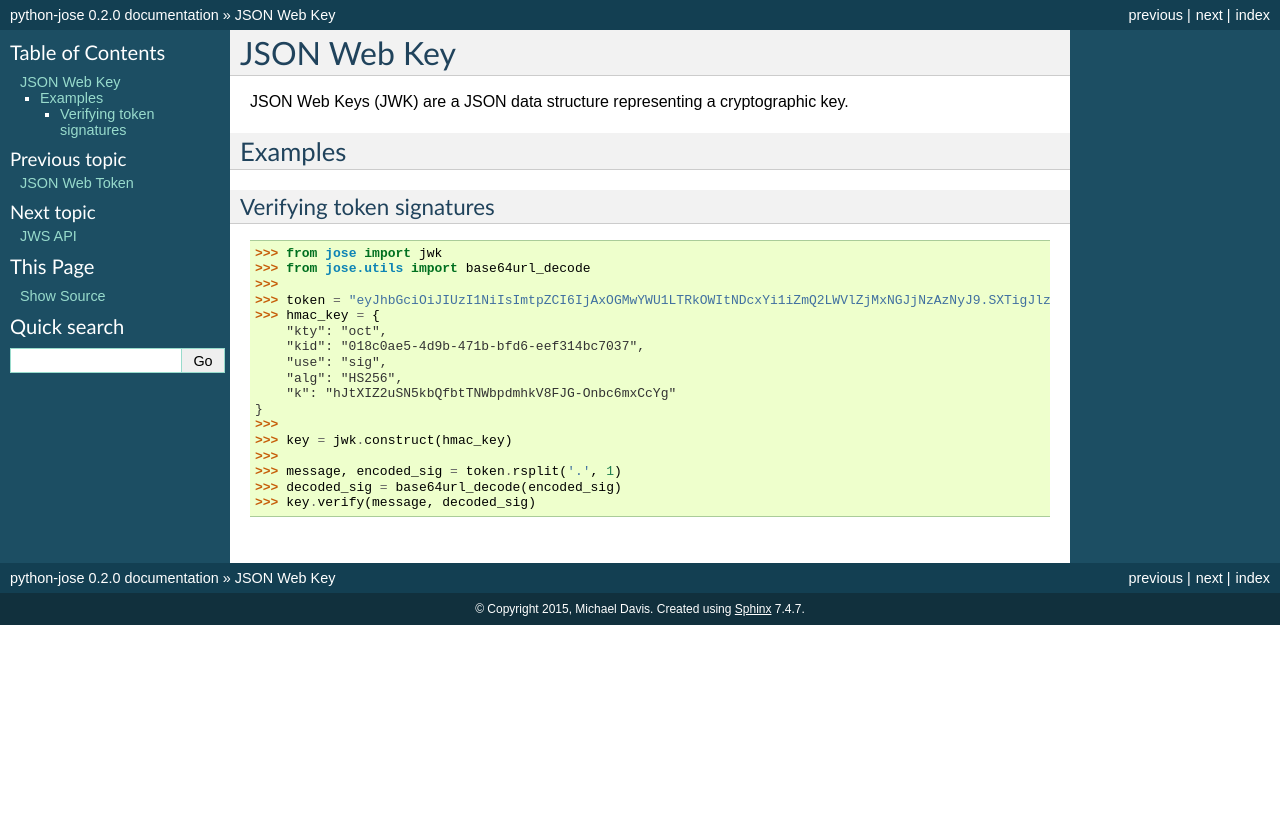
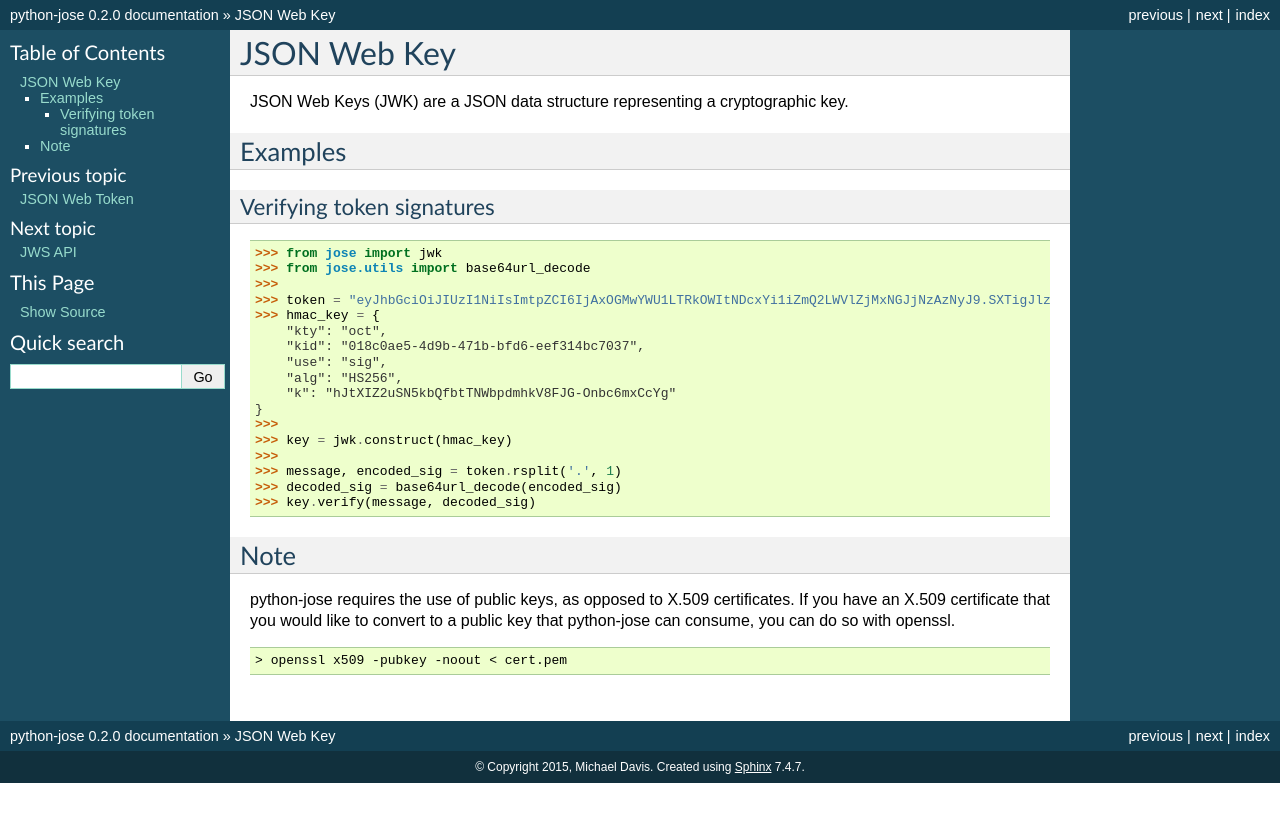
Before and after one commit to mpdavis/python-jose, a Sphinx documentation site: the page built from docs/jwk/index.rst, in a window 1280 px wide. Shown: the top 822 px of the page. Built offline with Sphinx 7.4.7, drawn with Linux system fonts in a browser that asks for light colours.

Commit message:
Update docs with note about X.509 certificates

```diff
--- a/docs/jwk/index.rst
+++ b/docs/jwk/index.rst
@@ -28,3 +28,12 @@ Verifying token signatures
     >>> message, encoded_sig = token.rsplit('.', 1)
     >>> decoded_sig = base64url_decode(encoded_sig)
     >>> key.verify(message, decoded_sig)
+
+
+Note
+^^^^
+python-jose requires the use of public keys, as opposed to X.509 certificates.  If you have an X.509 certificate that you would like to convert to a public key that python-jose can consume, you can do so with openssl.
+
+.. code:: bash
+
+    > openssl x509 -pubkey -noout < cert.pem
```
